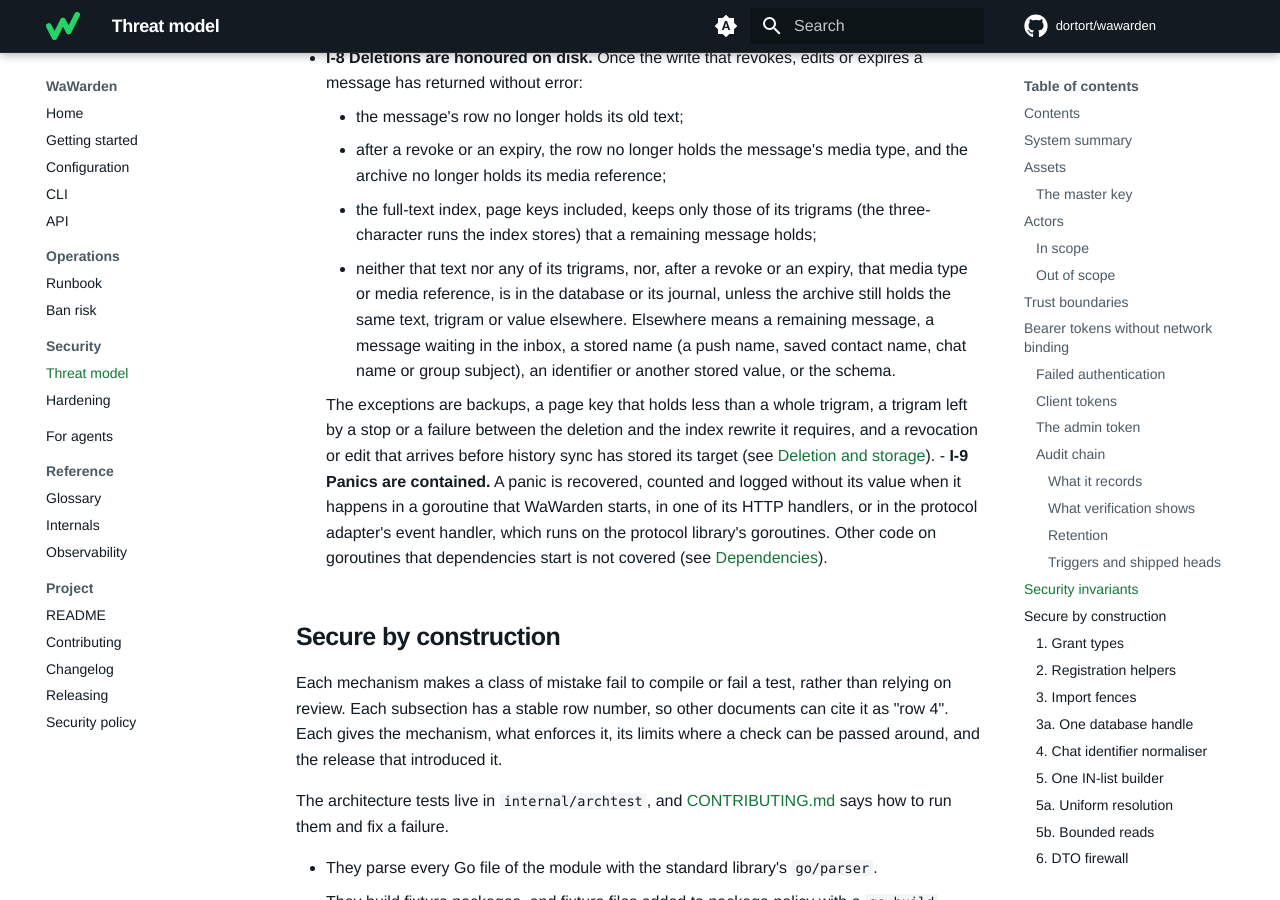
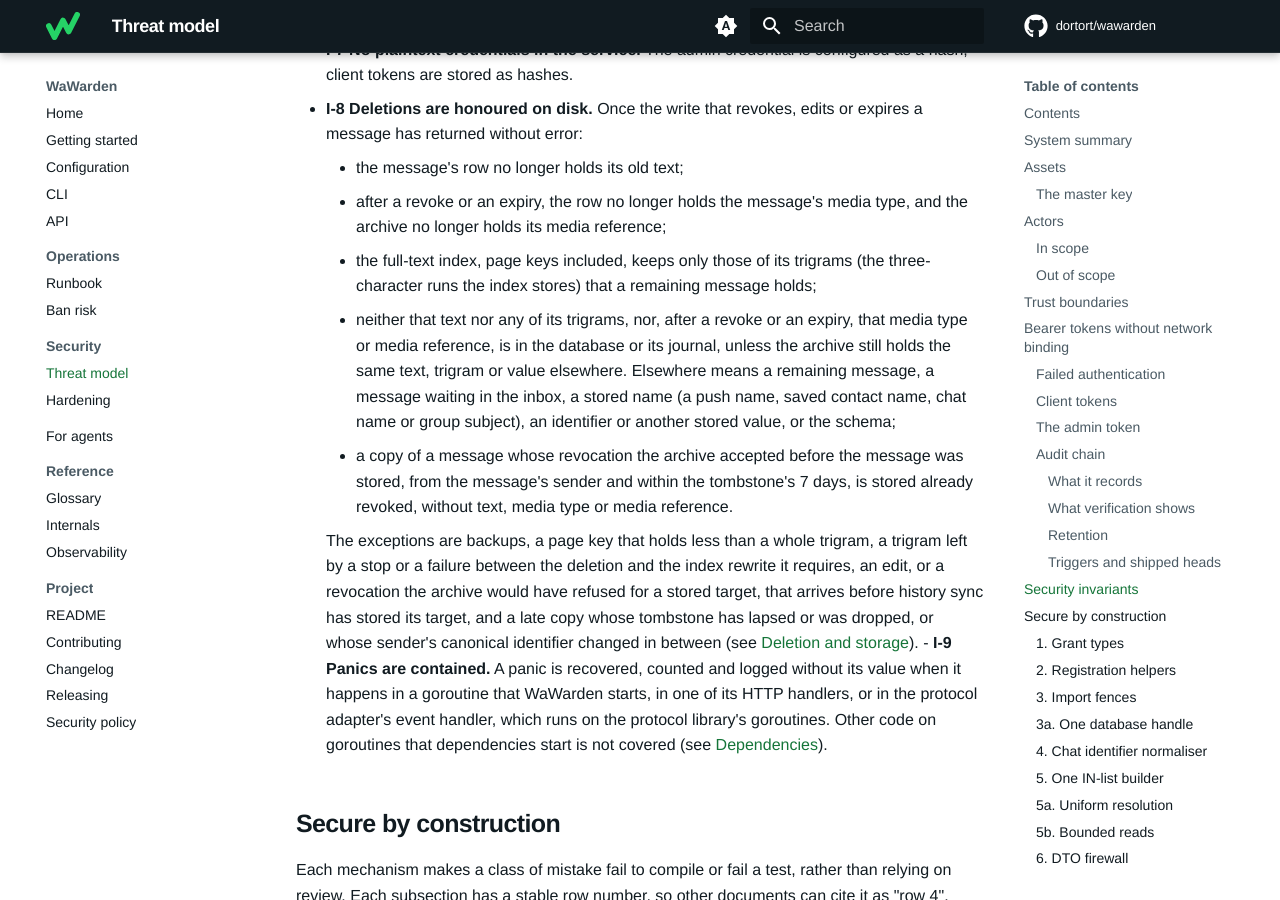
Before and after one commit to dortort/wawarden, an MkDocs documentation site: the page built from docs/threat-model.md, in a window 1280 px wide and 900 px high, scrolled down 18105 px. Built offline with MkDocs 1.6.1 and Material for MkDocs 9.7.7, drawn with Linux system fonts in a browser that asks for light colours; comment, search, counter and statistics services are not loaded; some of the changed text lies outside the part shown.

Commit message:
docs: describe revoke tombstones for targets not stored yet
The ingest rules say which revocation of an absent target leaves a
7-day tombstone and what a later copy then becomes. I-8 gains the late
copy, and its exceptions and the deletion residuals narrow to edits,
refused revocations, lapsed or dropped tombstones and a sender whose
canonical identifier changed in between.

Co-Authored-By: Claude Opus 5.5 <noreply@anthropic.com>
Co-Authored-By: Claude Fable 5.1 <noreply@anthropic.com>

```diff
--- a/docs/threat-model.md
+++ b/docs/threat-model.md
@@ -172,7 +172,9 @@ These are stated so that nobody relies on WaWarden for them:
 - Deletion residuals in backups, in filesystem blocks the service cannot
   scrub, in full-text index page keys shorter than a trigram, in other stored
   text that holds the same text, and in messages that history sync stores after
-  their revocation or edit arrived (see [Deletion and storage](#deletion-and-storage)).
+  their edit arrived, or after a revocation that left no tombstone, or whose
+  tombstone lapsed, was dropped or no longer matches the sender's identifier
+  (see [Deletion and storage](#deletion-and-storage)).
   Other stored text means names, identifiers and messages waiting in the inbox.
 - Agents that pass message text into tools. WaWarden marks the text as
   untrusted; what an agent does with it is the agent's responsibility.
@@ -719,12 +721,19 @@ enforce them.
     journal, unless the archive still holds the same text, trigram or value
     elsewhere. Elsewhere means a remaining message, a message waiting in the
     inbox, a stored name (a push name, saved contact name, chat name or group
-    subject), an identifier or another stored value, or the schema.
+    subject), an identifier or another stored value, or the schema;
+  - a copy of a message whose revocation the archive accepted before the
+    message was stored, from the message's sender and within the tombstone's 7
+    days, is stored already revoked, without text, media type or media
+    reference.
 
   The exceptions are backups, a page key that holds less than a whole trigram,
   a trigram left by a stop or a failure between the deletion and the index
-  rewrite it requires, and a revocation or edit that arrives before history
-  sync has stored its target (see [Deletion and storage](#deletion-and-storage)).
+  rewrite it requires, an edit, or a revocation the archive would have refused
+  for a stored target, that arrives before history sync has stored its target,
+  and a late copy whose tombstone has lapsed or was dropped, or whose sender's
+  canonical identifier changed in between (see
+  [Deletion and storage](#deletion-and-storage)).
 - **I-9 Panics are contained.** A panic is recovered, counted and logged
   without its value when it happens in a goroutine that WaWarden starts, in one
   of its HTTP handlers, or in the protocol adapter's event handler, which runs
@@ -2886,7 +2895,8 @@ This subsection is the canonical statement of what the protocol library
   person.
 - **Group admins as the archive knows them.** A revocation of another member's
   message in a group is applied when the archive records the revoker as an
-  admin of that group.
+  admin of that group. A revocation of a message not stored yet is checked the
+  same way before it leaves a tombstone.
   - That record is only as current as the group changes and history WhatsApp
     has delivered. A demotion the engine never received leaves a former admin
     able to revoke. A member the archive does not record is refused.
@@ -2984,11 +2994,16 @@ This subsection is the canonical statement of what the protocol library
   - A trigram that is a key also stays from the commit of the deletion until
     the rewrite commits. When the process stops or the rewrite fails in
     between, it stays until the next start or the next rewrite.
-  - A revocation or an edit whose target is not yet in the archive is dropped,
-    and not kept for later. History sync can store the target afterwards, as it
-    can during the initial sync, where live traffic is applied while blobs wait
-    for their download. The target then keeps its original text, and nothing
-    that arrives later removes it.
+  - An edit whose target is not yet in the archive is dropped, and not kept for
+    later. So is a revocation of such a target, unless it passes the check a
+    stored target gets; then it leaves a tombstone for 7 days, at most 100,000
+    of them, the oldest dropped first. History sync can store the target
+    afterwards, as it can during the initial sync, where live traffic is
+    applied while blobs wait for their download. An edited target then keeps
+    its original text, and so does a revoked one whose tombstone has lapsed or
+    was dropped, or whose sender's canonical identifier changed in between, as
+    when the archive learns the sender's LID. Nothing that arrives later
+    removes that text.
 - **An interrupted revoke.** A crash in the middle of a revoke, an edit or an
   expiry rolls it back. The old text is then in the database again until the
   change is applied again, and the journal keeps the pre-image until the next
```
Also changed, not shown: docs/configuration.md (+5 -2 lines), docs/internals.md (+18 -6 lines).
